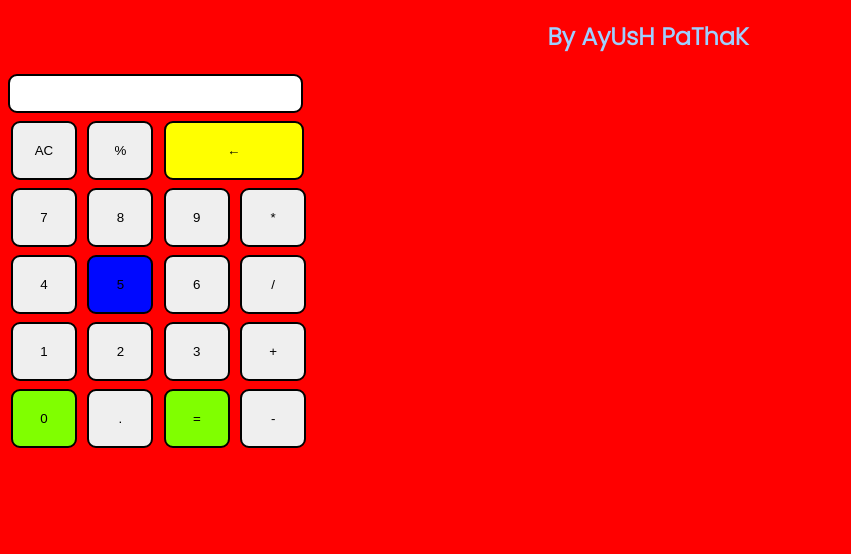
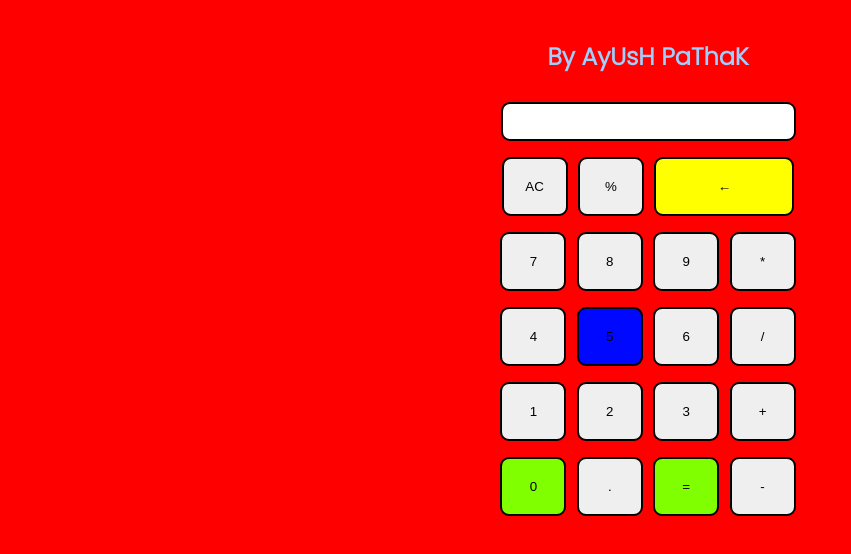
Before and after one commit to ActLikeAyush/Calculator, a plain HTML site: page index.html in a window 1280 px wide. Shown: the part 72-626 px from the top of the page, without its empty margins (0-851 px from the left). Drawn offline with Linux system fonts and the light colour scheme; a web font is replaced by a local one.

Commit message:
Update index.html

```diff
--- a/index.html
+++ b/index.html
@@ -10,7 +10,7 @@
 
 <body>
   <h1> Calculator </h1>
-  <div class="containor">
+  <div class="container">
 
     <h2>By AyUsH PaThaK</h2>
 
```
